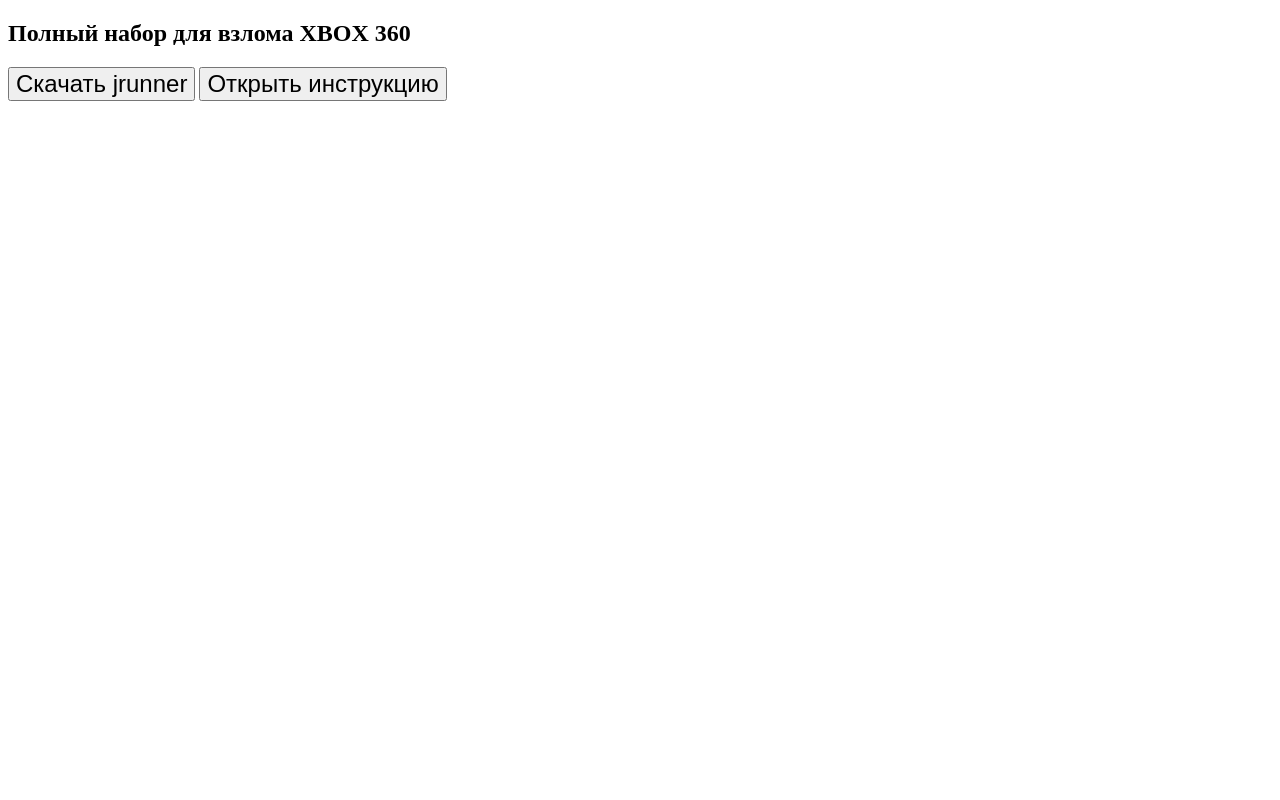
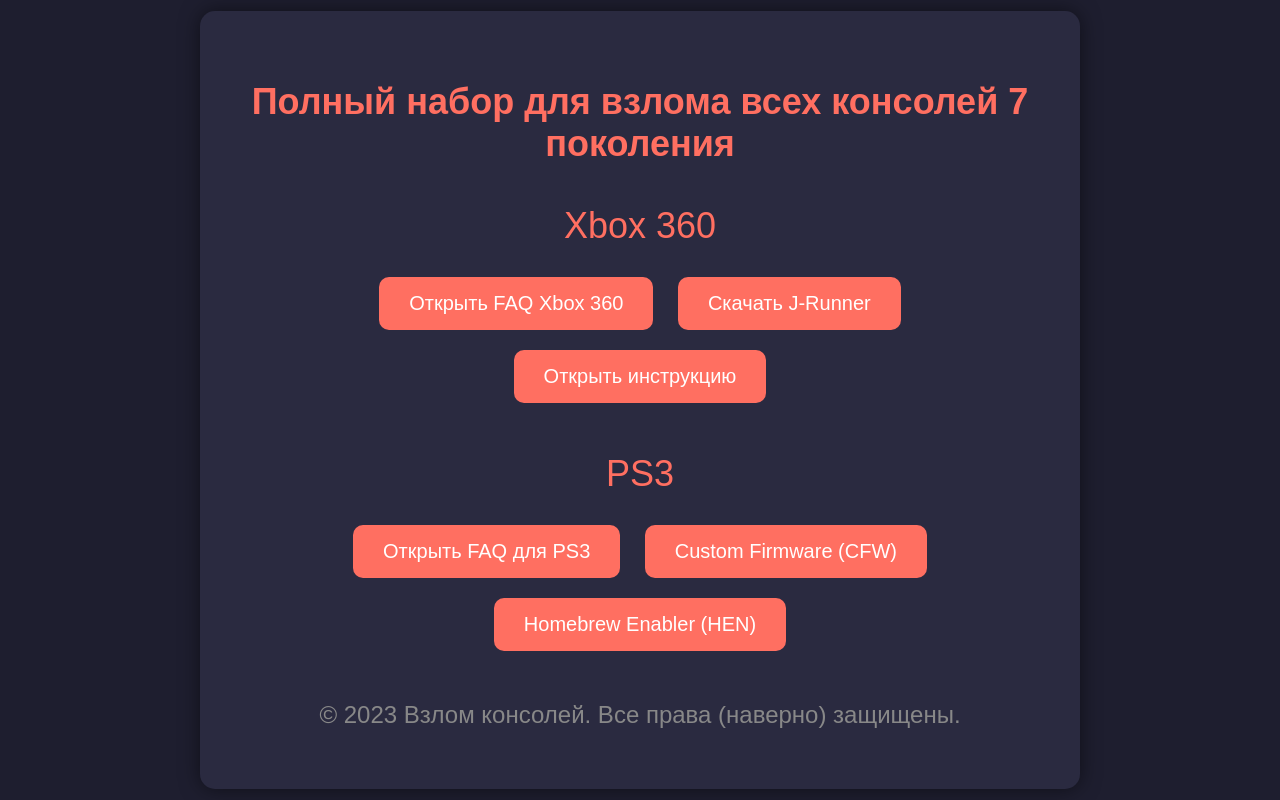
Before and after one commit to Uxxxsr1/J-RunnerFull_Build250225, a plain HTML site: page index.html in a window 1280 px wide. Both pictures are taken after a click on the button "Продолжить". Drawn offline with Linux system fonts and the light colour scheme.

Commit message:
Update css and load ps3

```diff
--- a/index.html
+++ b/index.html
@@ -3,8 +3,86 @@
 <head>
     <meta charset="UTF-8">
     <meta name="viewport" content="width=device-width, initial-scale=1.0">
-    <title>Добавление HTML-объектов</title>
+    <title>Взлом консолей 7 поколения</title>
     <link rel="icon" type="image/x-icon" href="ICO.png">
+    <style>
+        body {
+            font-family: Arial, sans-serif;
+            background-color: #1e1e2f;
+            color: #ffffff;
+            margin: 0;
+            padding: 0;
+            display: flex;
+            justify-content: center;
+            align-items: center;
+            height: 100vh;
+            overflow: hidden;
+        }
+
+        #container {
+            text-align: center;
+            background-color: #2a2a40;
+            padding: 40px;
+            border-radius: 15px;
+            box-shadow: 0 0 20px rgba(0, 0, 0, 0.5);
+            max-width: 800px;
+            width: 100%;
+        }
+
+        h1 {
+            font-size: 48px;
+            margin-bottom: 20px;
+            color: #ff6f61;
+        }
+
+        h2 {
+            font-size: 36px;
+            margin-bottom: 30px;
+            color: #ff6f61;
+        }
+
+        p {
+            font-size: 24px;
+            margin-bottom: 20px;
+        }
+
+        button {
+            background-color: #ff6f61;
+            color: #ffffff;
+            border: none;
+            padding: 15px 30px;
+            font-size: 20px;
+            border-radius: 10px;
+            cursor: pointer;
+            margin: 10px;
+            transition: background-color 0.3s ease, transform 0.2s ease;
+        }
+
+        button:hover {
+            background-color: #ff3b2f;
+            transform: scale(1.05);
+        }
+
+        button:active {
+            transform: scale(0.95);
+        }
+
+        .console-section {
+            margin-top: 40px;
+        }
+
+        .console-section p {
+            font-size: 36px;
+            margin-bottom: 20px;
+            color: #ff6f61;
+        }
+
+        .footer {
+            margin-top: 40px;
+            font-size: 16px;
+            color: #888;
+        }
+    </style>
 </head>
 <body>
     <div id="container">
@@ -21,20 +99,48 @@
 
             // Добавление новых HTML-объектов
             container.innerHTML = `
-                <h2>Полный набор для взлома XBOX 360</h2>
-                <button onclick="restorePage()" style="font-size: 24px;">Скачать jrunner</button>
-                <button onclick="instruction()" style="font-size: 24px;">Открыть инструкцию</button>
-
+                <h2>Полный набор для взлома всех консолей 7 поколения</h2>
+                <div class="console-section">
+                    <p>Xbox 360</p>
+                    <button onclick="FAQx360()">Открыть FAQ Xbox 360</button>
+                    <button onclick="restorePage()">Скачать J-Runner</button>
+                    <button onclick="instruction()">Открыть инструкцию</button>
+                </div>
+                <div class="console-section">
+                    <p>PS3</p>
+                    <button onclick="FAQps3()">Открыть FAQ для PS3</button>
+                    <button onclick="firstHack()">Custom Firmware (CFW)</button>
+                    <button onclick="stephack()">Homebrew Enabler (HEN)</button>
+                </div>
+                <div class="footer">
+                    <p>© 2023 Взлом консолей. Все права (наверно) защищены.</p>
+                </div>
             `;
         }
 
         function restorePage() {
-            window.location.href = 'https://github.com/Octal450/J-Runner-with-Extras/releases';
-        }
-        function instruction(){
-            window.location.href = 'https://consolefix.ru/instruktsiya-po-ustanovke-freeboot-cherez-j-runner/'
+            window.location.href = '';
         }
 
+        function instruction() {
+            window.location.href = 'https://consolefix.ru/instruktsiya-po-ustanovke-freeboot-cherez-j-runner/';
+        }
+
+        function FAQx360() {
+            window.location.href = 'https://consolefix.ru/faq-xbox-360/';
+        }
+
+        function FAQps3() {
+            window.location.href = 'https://consolefix.ru/faq-playstation-3/';
+        }
+
+        function firstHack() {
+            window.location.href = 'https://github.com/aldostools/install-ps3hen';
+        }
+
+        function stephack() {
+            window.location.href = 'https://www.reddit.com/r/ps3homebrew/comments/z94gse/ps3_modchip/';
+        }
     </script>
 </body>
 </html>
```
